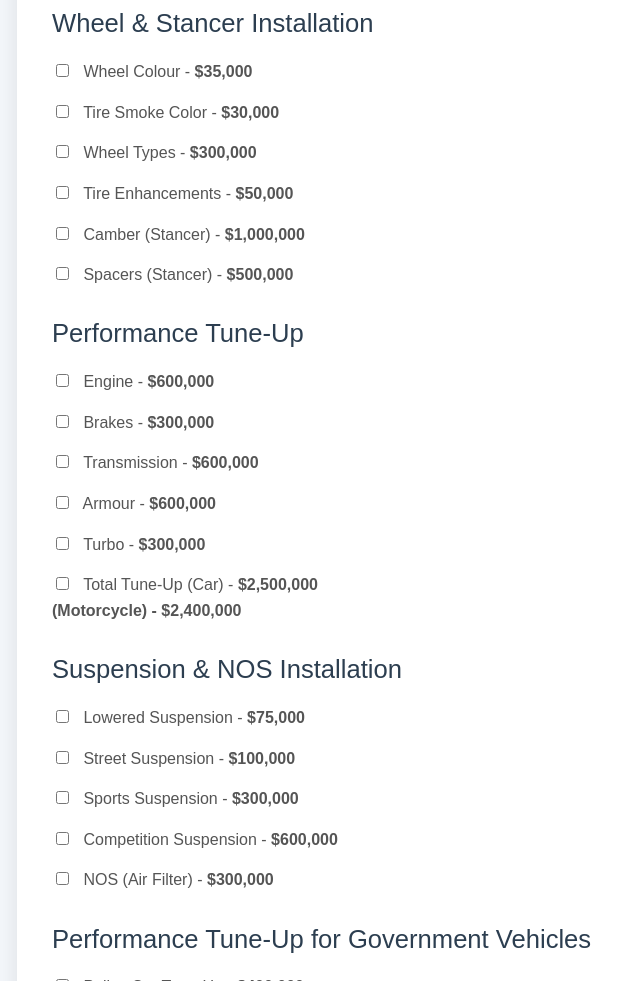
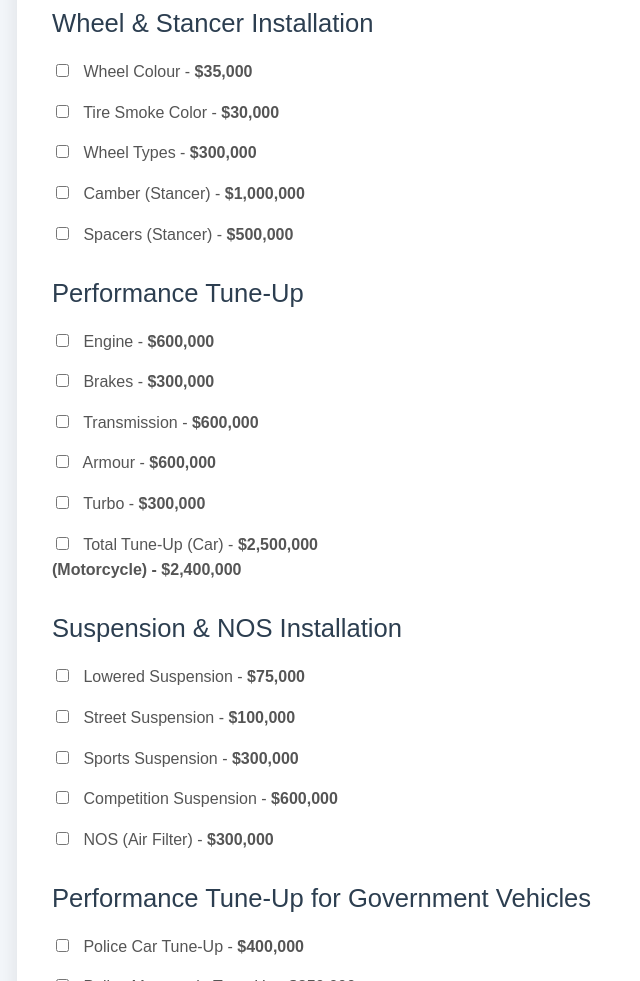
Before and after one commit to HanzKzx/Calcu-smg, a plain HTML site: page index.html in a window 1280 px wide. Shown: the part 4486-5467 px from the top of the page, without its empty margins (111-751 px from the left). Drawn offline with Linux system fonts and the light colour scheme.

Commit message:
Update index.html

```diff
--- a/index.html
+++ b/index.html
@@ -588,14 +588,6 @@
                     </label>
                 </div>
 
-                <!-- Tire Enhancements -->
-                <div class="modification-option">
-                    <label for="tireEnhancements">
-                        <input type="checkbox" id="tireEnhancements" value="50000">
-                        Tire Enhancements - <strong>$50,000</strong>
-                    </label>
-                </div>
-
                 <!-- Camber (Stancer) -->
                 <div class="modification-option">
                     <label for="camber">
```
